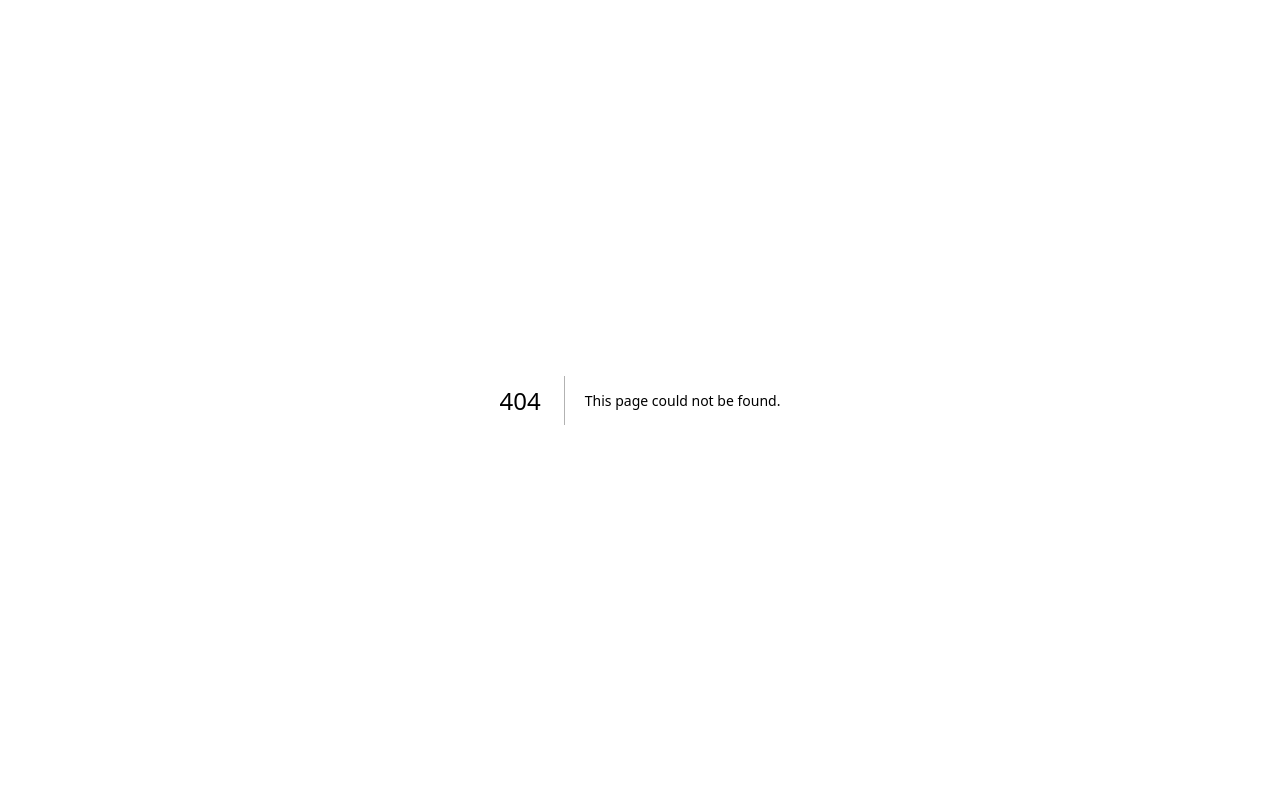
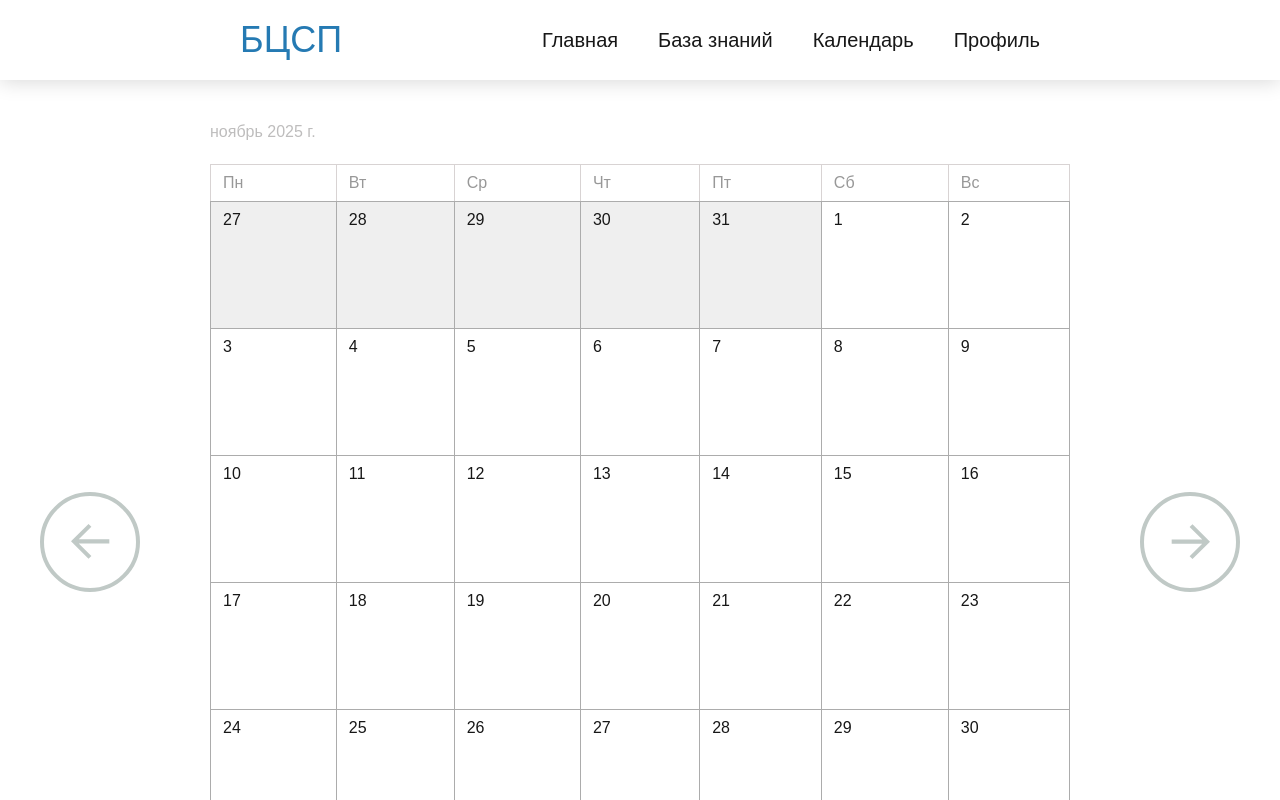
Before and after one commit to Qcsteeven/IT-Eco-For-SP, a Next.js app: page /calendar in a window 1280 px wide. Before the commit this address had no page. Shown: the top 800 px of the page. Built offline with nearby package versions, Linux system fonts and the light colour scheme.

Commit message:
Добавлена страница с календарем

```diff
--- /dev/null
+++ b/src/app/(otherpage)/calendar/CalendarTable copy.tsx
@@ -0,0 +1,25 @@
+export default function CalendarTable() {
+  const headline = ['Пн', 'Вт', 'Ср', 'Чт', 'Пт', 'Сб', 'Вс']
+    .map((el, index) => <td key={index} className="calendar-table-td _head-line">{el}</td>)
+
+  const line = new Array(5).fill(0).map((el, il) => {
+    const column = new Array(7).fill(0)
+    return <tr key={il}>{
+      column.map((el, ic) => {
+        const currentDay = il * 7 + ic + 1
+        return <td key={ic}>{currentDay}</td>
+      })
+    }</tr>
+  })
+
+  return (
+    <table className="calendar-table">
+      <tbody>
+        <tr>
+          {headline}
+        </tr>
+        {line}
+      </tbody>
+    </table>
+  )
+}
--- /dev/null
+++ b/src/app/(otherpage)/calendar/CalendarTable.tsx
@@ -0,0 +1,70 @@
+interface CalendarTableOptions {
+  year: number
+  month: number
+}
+
+
+export default function CalendarTable({ year, month }: CalendarTableOptions) {
+  const weekDays = ['Пн', 'Вт', 'Ср', 'Чт', 'Пт', 'Сб', 'Вс']
+  const firstDayOfMonth = new Date(year, month, 1)
+  const lastDayOfMonth = new Date(year, month + 1, 0)
+  const daysInMonth = lastDayOfMonth.getDate()
+
+  const startDay =
+    (firstDayOfMonth.getDay() + 6) % 7
+
+  const prevMonthLastDay = new Date(year, month, 0).getDate()
+
+  const cells: { day: number, type: 'prev' | 'current' | 'next' }[] = []
+
+  // дни предыдущего месяца
+  for (let i = startDay - 1; i >= 0; i--) {
+    cells.push({
+      day: prevMonthLastDay - i,
+      type: 'prev',
+    })
+  }
+
+  // дни текущего месяца
+  for (let i = 1; i <= daysInMonth; i++) {
+    cells.push({
+      day: i,
+      type: 'current',
+    })
+  }
+
+  // дни следующего месяца (добиваем до 42 ячеек)
+  while (cells.length < 42) {
+    cells.push({
+      day: cells.length - (startDay + daysInMonth) + 1,
+      type: 'next',
+    })
+  }
+
+  return (
+    <table className="calendar-table">
+      <tbody>
+        <tr>
+          {weekDays.map((d, i) => (
+            <td className="calendar-table-td _head-line" key={i}>{d}</td>
+          ))}
+        </tr>
+        {Array.from({ length: 6 }).map((_, row) => (
+          <tr key={row}>
+            {cells.slice(row * 7, row * 7 + 7).map((cell, i) => (
+              <td
+                key={i}
+                className={`calendar-table-td _${cell.type}`}
+              >
+                <div className="c-ttd-content">
+                  {cell.day}
+                </div>
+                <div className="c-ttd-ratio"></div>
+              </td>
+            ))}
+          </tr>
+        ))}
+      </tbody>
+    </table>
+  )
+}
--- /dev/null
+++ b/src/app/(otherpage)/calendar/calendar.scss
@@ -0,0 +1,83 @@
+.btn-change-month {
+  flex: 0 0 100px;
+  display: flex;
+  justify-content: center;
+  align-items: center;
+  width: 100px;
+  height: 100px;
+  border: 4px solid #C0C9C6;
+  border-radius: 50%;
+  transition: .15s border-color;
+
+  & .bcm-arrow {
+    transition: .15s transform, .15s color;
+    color: #C0C9C6;
+  }
+  &._next .bcm-arrow {
+    transform: rotate(180deg);
+  }
+  &:hover {
+    border-color: var(--accent-color);
+    & .bcm-arrow {
+      transform: translate(-5px);
+      color: var(--accent-color);
+    }
+    &._next .bcm-arrow {
+      transform: rotate(180deg) translateX(-5px);
+    }
+  }
+}
+
+.calendar {
+  width: 1700px;
+  padding-top: 40px;
+  margin: 0 auto;
+  @media (max-width: 1800px) {
+    width: 1200px;
+  }
+}
+.c-main {
+  display: flex;
+  justify-content: space-between;
+  align-items: center;
+}
+.c-current-month {
+  color: #BEBDBD;
+  margin-bottom: 20px;
+}
+
+.calendar-content {
+  flex: 1 1 100%;
+  padding: 0 70px;
+}
+.calendar-table {
+  width: 100%;
+}
+.calendar-table-td {
+  border: 1px solid #ACACAC;
+  &:not(._head-line) {
+    position: relative;
+    & .c-ttd-content {
+      position: absolute;
+      left: 0;
+      top: 0;
+      width: 100%;
+      height: 100%;
+      padding: 6px 12px;
+    }
+    & .c-ttd-ratio {
+      width: 100%;
+      padding-bottom: 100%;
+    }
+  }
+
+  &._head-line {
+    padding: 6px 12px;
+    border-color: #D8D3D3;
+    border-bottom-color: #ACACAC;
+    color: #989898;
+  }
+  &._next, &._prev {
+    background-color: #EFEFEF;
+  }
+}
--- /dev/null
+++ b/src/app/(otherpage)/calendar/page.tsx
@@ -0,0 +1,70 @@
+'use client'
+import { useState } from 'react'
+import './calendar.scss'
+import CalendarTable from './CalendarTable'
+
+
+export default function Calendar() {
+  const arrowSvg = (
+    <svg
+      className="bcm-arrow"
+      xmlns="http://www.w3.org/2000/svg"
+      width="39"
+      height="35"
+      viewBox="0 0 39 35"
+      fill="none"
+    >
+      <path
+        d="M20.3846 31.9093L17.5308 34.7366L0 17.3683L17.5308 0L20.3846 2.8274L7.74615 15.3488H38.3231V19.3879H7.74615L20.3846 31.9093Z"
+        fill="currentColor"
+      />
+    </svg>
+  )
+
+  // текущий месяц по умолчанию
+  const [currentDate, setCurrentDate] = useState(new Date())
+
+  const changeMonth = (direction: number) => {
+    setCurrentDate(prev => {
+      const newDate = new Date(prev)
+      newDate.setMonth(prev.getMonth() + direction)
+      return newDate
+    })
+  }
+
+  const formatted = new Intl.DateTimeFormat('ru-RU', {
+    month: 'long',
+    year: 'numeric',
+  }).format(currentDate)
+
+  return (
+    <div className="calendar">
+
+      <div className="c-main">
+        <button
+          className="btn-change-month _prev"
+          onClick={() => changeMonth(-1)}
+        >
+          {arrowSvg}
+        </button>
+
+        <div className="calendar-content">
+          <div className="c-current-month">
+            {formatted}
+          </div>
+          <CalendarTable
+            year={currentDate.getFullYear()}
+            month={currentDate.getMonth()}
+          />
+        </div>
+
+        <button
+          className="btn-change-month _next"
+          onClick={() => changeMonth(1)}
+        >
+          {arrowSvg}
+        </button>
+      </div>
+    </div>
+  )
+}
```
Also changed, not shown: src/app/(otherpage)/calendar/TableHeadLine.tsx (added).
